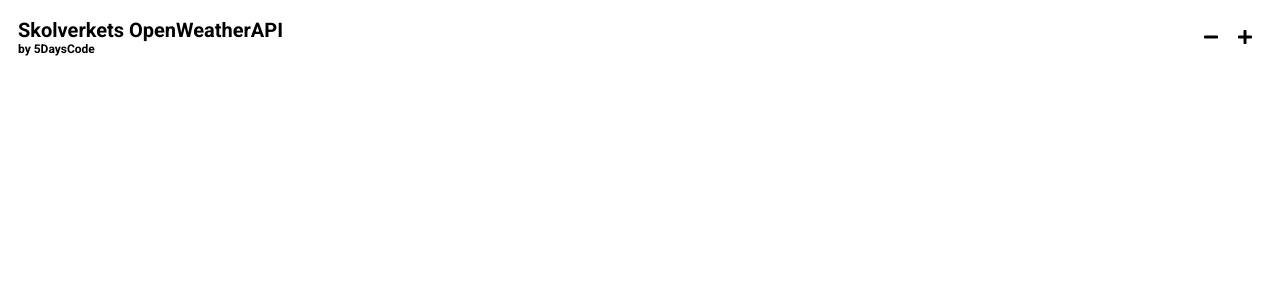
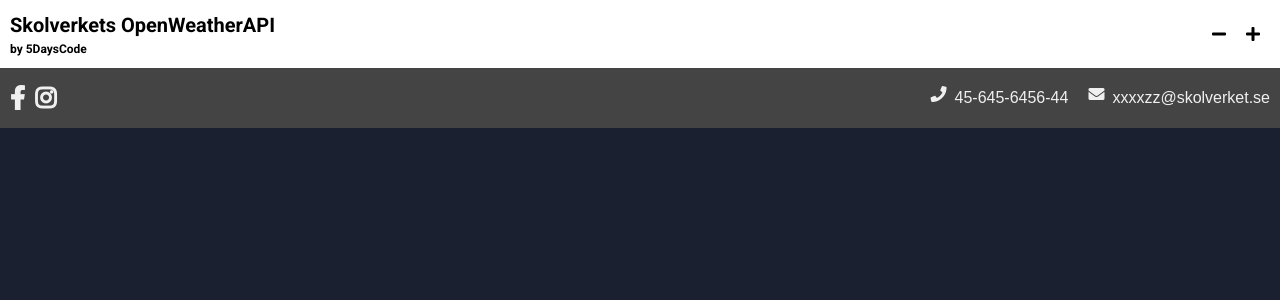
Before and after one commit to 5DaysCode/OpenApi, an Angular app: page / in a window 1280 px wide. Shown: the top 300 px of the page. Built offline with nearby package versions, Linux system fonts and the light colour scheme.

Commit message:
added social-contact-bar component and tests to it

```diff
--- a/src/app/app.component.html
+++ b/src/app/app.component.html
@@ -1,3 +1,4 @@
 
 <app-top-bar></app-top-bar>
+<app-social-contact-bar></app-social-contact-bar>
 <router-outlet></router-outlet>
--- a/src/app/app.module.ts
+++ b/src/app/app.module.ts
@@ -4,9 +4,10 @@
 import { AppRoutingModule } from './app-routing.module';
 import { AppComponent } from './app.component';
 import { TopBarComponent } from './components/top-bar/top-bar.component';
+import { SocialContactBarComponent } from './components/social-contact-bar/social-contact-bar.component';
 
 @NgModule({
-  declarations: [AppComponent, TopBarComponent],
+  declarations: [AppComponent, TopBarComponent, SocialContactBarComponent],
   imports: [BrowserModule, AppRoutingModule],
   providers: [],
   bootstrap: [AppComponent],
--- /dev/null
+++ b/src/app/components/social-contact-bar/social-contact-bar.component.html
@@ -0,0 +1,10 @@
+<div class="social-contact-bar">
+    <div class="social-icons">
+      <i class="fab fa-facebook-f"></i>
+      <i class="fab fa-instagram"></i>
+    </div>
+    <div class="contact-icons">
+      <i class="fas fa-phone"></i><span>45-645-6456-44</span>
+      <i class="fas fa-envelope"></i><span>xxxxzz@skolverket.se</span>
+    </div>
+  </div>
--- /dev/null
+++ b/src/app/components/social-contact-bar/social-contact-bar.component.scss
@@ -0,0 +1,59 @@
+@import "src/styles/_variables.scss";
+
+.social-contact-bar {
+  width: 100%;
+  box-sizing: border-box;
+  background-color: $socialbar-bg-color;
+  display: flex;
+  justify-content: space-between;
+  padding: 10px;
+  height: 60px;
+  align-items: center;
+
+  .social-icons {
+    display: flex;
+    color: $text-light;
+
+    i,
+    .contact-icons i {
+      font-size: 24px;
+      font-weight: bold;
+      cursor: pointer;
+    }
+
+    i {
+      margin-right: 10px;
+    }
+  }
+
+  .contact-icons {
+    display: flex;
+    color: $icons-color;
+
+    i:first-child + span {
+      margin-right: 20px;
+    }
+
+    i + span {
+      margin-left: 8px;
+      cursor: pointer;
+    }
+  }
+
+  @media (max-width: 768px) {
+    .social-contact-bar {
+      flex-direction: column;
+      align-items: center;
+
+      .social-icons,
+      .contact-icons {
+        margin: 10px 0; /* Add margin to space out the two sections */
+      }
+
+      .social-icons i,
+      .contact-icons i {
+        font-size: 20px; /* Decrease the icon size for better mobile experience */
+      }
+    }
+  }
+}
--- a/src/styles.scss
+++ b/src/styles.scss
@@ -1,3 +1,12 @@
 /* You can add global styles to this file, and also import other style files */
 @import "./styles/variables";
 @import "./styles/main.scss";
+
+body,
+html {
+  margin: 0;
+  padding: 0;
+  font: 1rem/1.5 "Arial", sans-serif;
+  background: $bg-color;
+  color: $text-dark;
+}
--- a/src/styles/_variables.scss
+++ b/src/styles/_variables.scss
@@ -6,3 +6,6 @@
 $button-bg-color: #ff4057;
 $button-text-color: #ffffff;
 $text-light: #f0f0f0;
+
+$icons-color: #f0f0f0;
+$text-dark: #000000;
```
Also changed, not shown: src/app/components/social-contact-bar/social-contact-bar.component.ts (added, +10 -0 lines), 1 other file (tests, documents, lock files or other folders).
